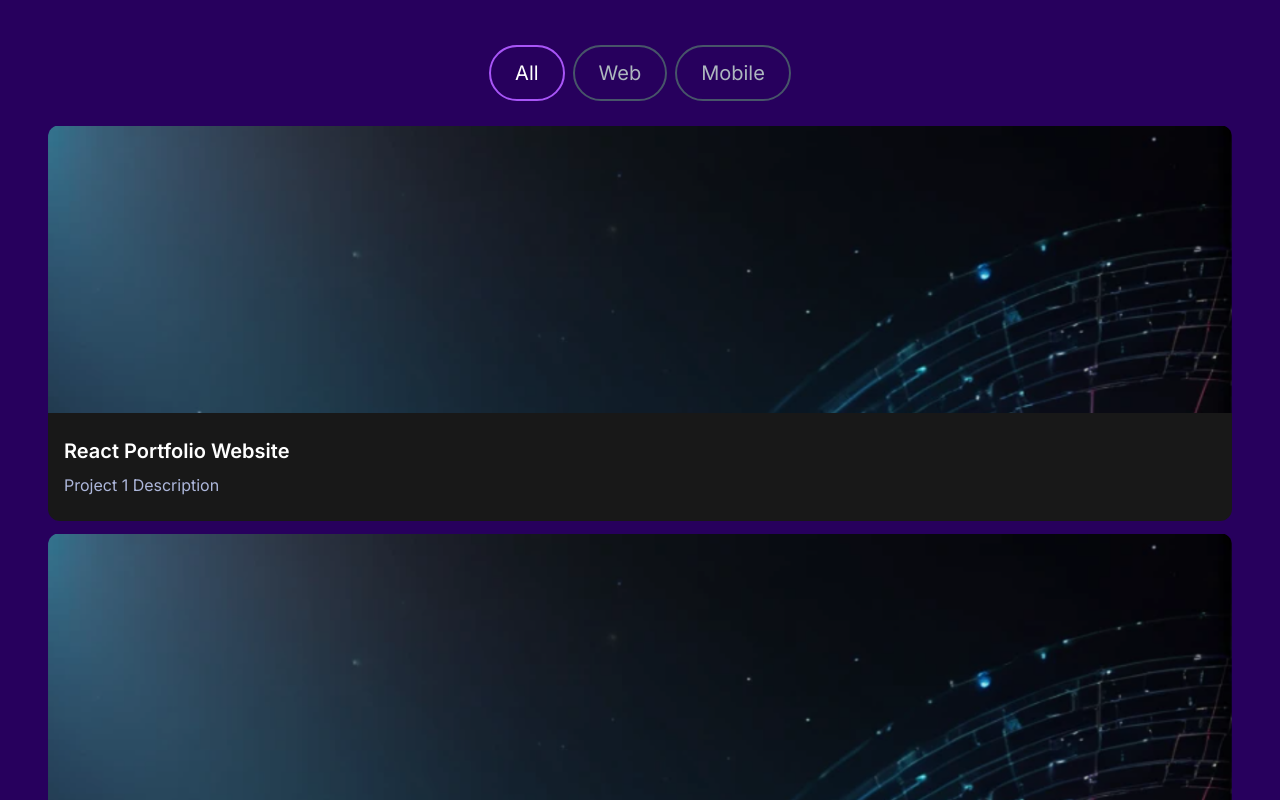
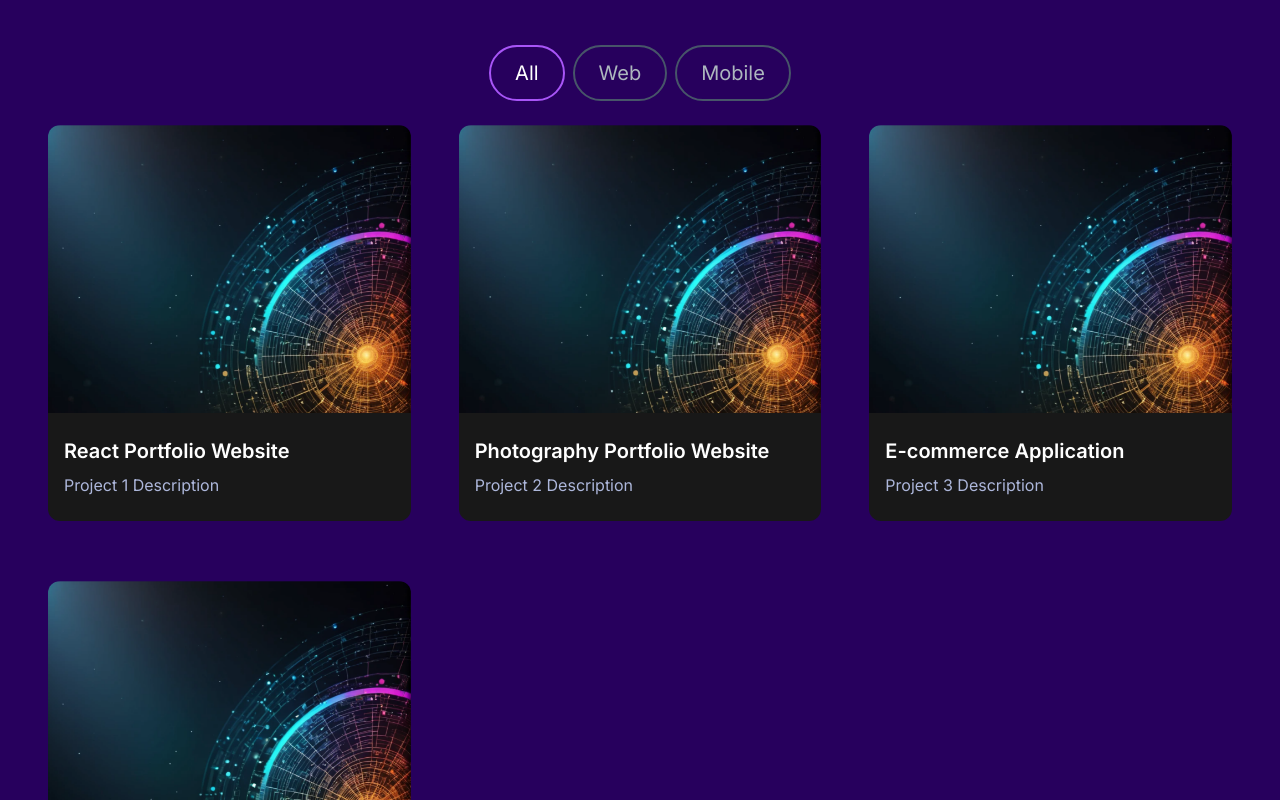
Before and after one commit to DavidAdam1323/my_portfolio_project, a Next.js app: page / in a window 1280 px wide. Shown: the part 1320-2120 px from the top of the page. Built offline with nearby package versions, Linux system fonts and the light colour scheme.

Commit message:
added grid at the ProjectsSection

```diff
--- a/src/app/components/ProjectsSection.jsx
+++ b/src/app/components/ProjectsSection.jsx
@@ -75,7 +75,7 @@
           isSelected={tag === "Mobile"}
         />
       </div>
-      <div>
+      <div className="grid md:grid-cols-3 gap-8 md:gap-12">
         {filteredProjects.map((project) => (
           <ProjectCard
             key={project.id}
```
